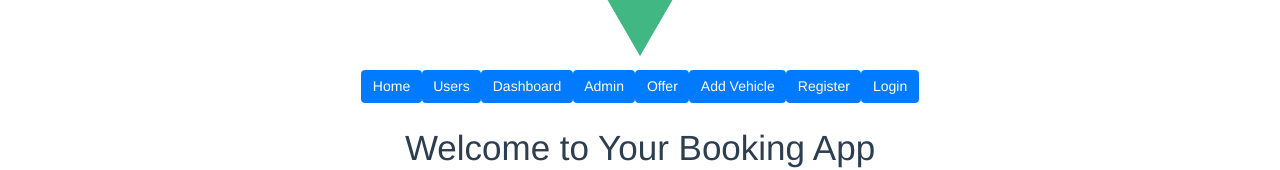
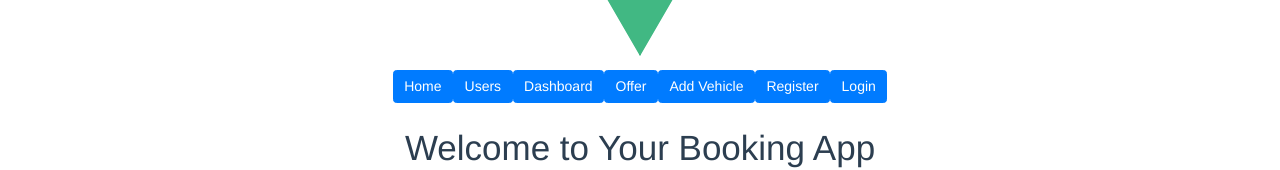
Before and after one commit to DevDemba/api-node-test, a Vue app in the folder Front/vue-project/: page / in a window 1280 px wide. Shown: the part 203-373 px from the top of the page. Built offline with nearby package versions, Linux system fonts and the light colour scheme; what vue-stripe-checkout, vue-sweetalert2 would draw is missing.

Commit message:
remove admi in navbar

```diff
--- a/Front/vue-project/src/components/Navbar.vue
+++ b/Front/vue-project/src/components/Navbar.vue
@@ -3,7 +3,6 @@
       <router-link :to="{ name:'HelloWorld' }"><b-button variant="primary">Home</b-button></router-link>
       <router-link :to="{ name:'Users' }"><b-button variant="primary">Users</b-button></router-link>
       <router-link :to="{ name:'Dashboard'}"><b-button variant="primary">Dashboard</b-button></router-link>
-      <router-link :to="{ name:'Admin'}"><b-button variant="primary">Admin</b-button></router-link>
       <router-link :to="{ name:'Offer'}"><b-button variant="primary">Offer</b-button></router-link>
       <router-link :to="{ name:'RegisterVehicle' }"><b-button variant="primary">Add Vehicle</b-button></router-link>
       <router-link v-if="!authenticated" :to="{ name:'Register' }"><b-button variant="primary">Register</b-button></router-link>
```
